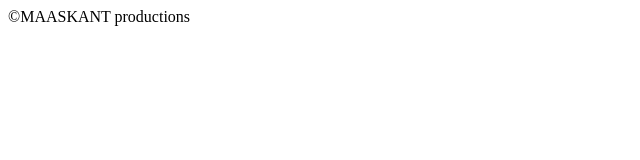
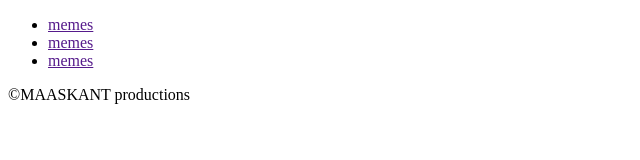
Before and after one commit to gewoonjonas/gewoonjonas.github.io, a plain HTML site: page HomePage.html in a window 1280 px wide. Shown: the whole page, without its empty margins (0-640 px from the left). Drawn offline with Linux system fonts and the light colour scheme.

Commit message:
list added
begin van een list, staan nog geen links in

```diff
--- a/HomePage.html
+++ b/HomePage.html
@@ -7,7 +7,11 @@
 <body>
     <header>
         <nav>
-
+		<ul>
+		  <li><a href="">memes</a>
+		  <li><a href="">memes</a>
+		  <li><a href="">memes</a>
+		</ul>
         </nav>
     </header>
 
```
